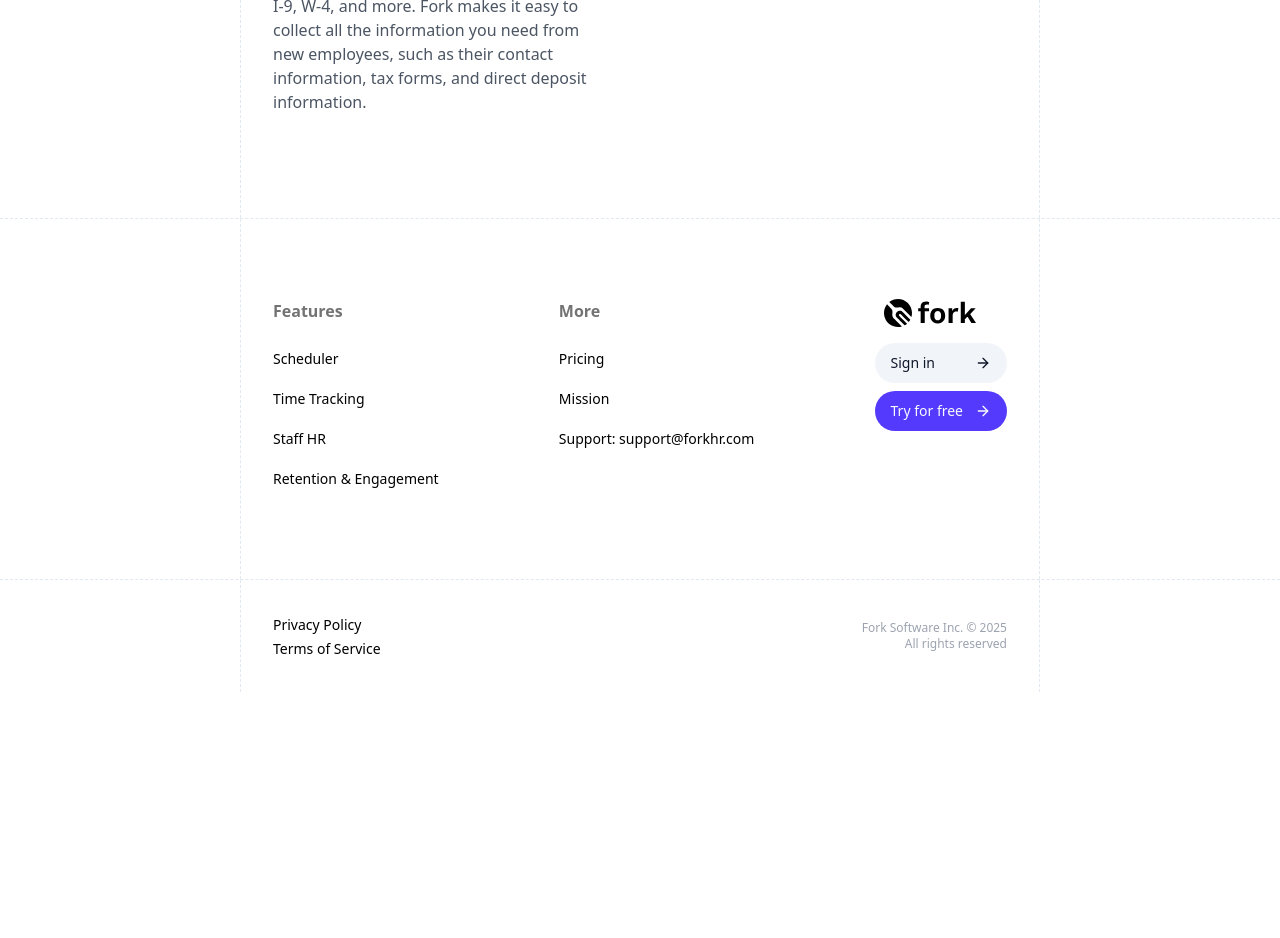
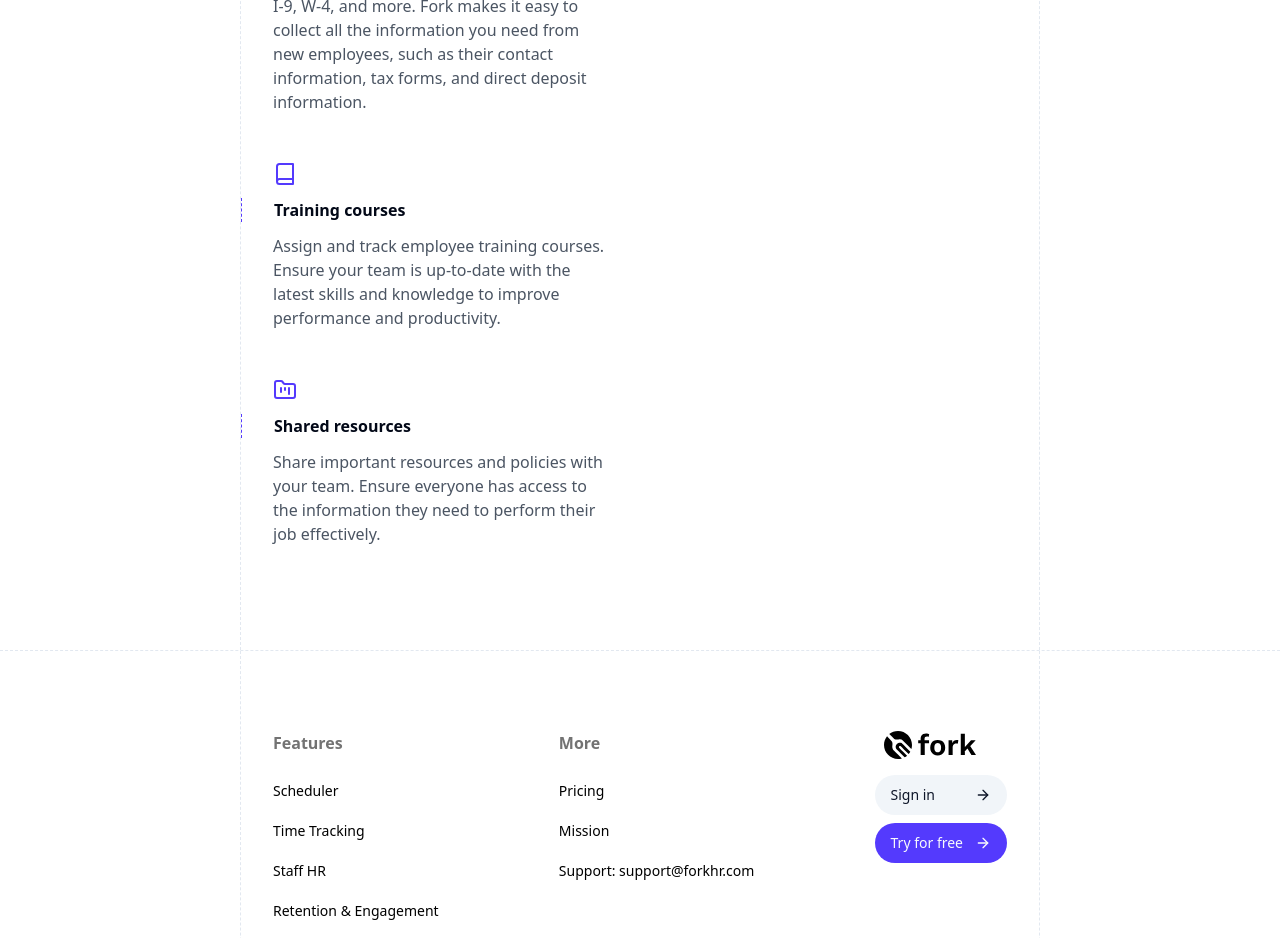
Before and after one commit to ForkHR/forkhr-website, a React (Vite) app: page /staff-hr in a window 1280 px wide. Shown: the part 1460-2398 px from the top of the page. Before the commit the page ends 2152 px from the top, so only its background shows below. Built offline with nearby package versions, Linux system fonts and the light colour scheme; a web font is replaced by a local one.

Commit message:
Refactor code structure for improved readability and maintainability

```diff
--- a/src/pages/Home.jsx
+++ b/src/pages/Home.jsx
@@ -1,7 +1,7 @@
 import { Button } from '@/components/ui/button'
 import { CheckIcon } from '@radix-ui/react-icons'
 import { useEffect } from 'react'
-import { ArrowRight, BellIcon, CalendarClock, ClockIcon, FolderIcon, PieChartIcon, StarIcon, UserIcon } from 'lucide-react'
+import { ArrowRight, BellIcon, Book, CalendarClock, ClockIcon, FolderIcon, FolderKanban, PieChartIcon, StarIcon, UserIcon } from 'lucide-react'
 import { Link } from 'react-router-dom'
 
 
@@ -13,7 +13,7 @@ const Section1 = () => {
                     Workforce<br/>management<br/>made easy<span className="text-primary">.</span>
                 </h1>
                 <div className="flex flex-col gap-1">
-                    <li className="flex items-center text-sm gap-2"><CheckIcon className="w-5 h-5" color="#533afd"/>Schedule & Time Tracking</li>
+                    <li className="flex items-center text-sm gap-2"><CheckIcon className="w-5 h-5" color="#533afd"/>Scheduler & Time Tracking</li>
                     <li className="flex items-center text-sm gap-2"><CheckIcon className="w-5 h-5" color="#533afd"/>Staff HR & Compliance</li>
                     <li className="flex items-center text-sm gap-2"><CheckIcon className="w-5 h-5" color="#533afd"/>Boost Retention & Engagement</li>
                 </div>
@@ -49,7 +49,7 @@ const Section2 = () => {
                     </h1>
                 </div>
                 <p className="flex-1 text-base md:text-xl">
-                    Your business is unique, and so are your operations. Fork HR is designed to cater to your unique needs. Whether you have multiple locations, or you have a large team, our platform was designed to help you run your business efficiently.
+                    Your business is unique, and so are your operations. Fork is designed to cater to your unique needs. Whether you have multiple locations, or you have a large team, our platform was designed to help you run your business efficiently.
                 </p>
             </div>
             <div>
@@ -57,7 +57,7 @@ const Section2 = () => {
                 </div>
                 <div className="flex md:flex-row flex-col gap-4 md:px-8 px-4 border-slate-200 border-dashed justify-between border-b py-8">
                     <h5 className="text-xl text-semibold flex-1">
-                        <span className="text-primary font-bold">1.</span> Schedule & Time Tracking
+                        <span className="text-primary font-bold">1.</span> Scheduler & Time Tracking
                     </h5>
                     <div className="text-sm md:text-base flex-1 flex flex-col gap-2 md:gap-6">
                         <p>
@@ -94,6 +94,12 @@ const Section2 = () => {
                         <p>
                             E-signatures and expiration reminders.
                         </p>
+                        <p>
+                            Training course assignments and tracking.
+                        </p>
+                        <p>
+                            Shared resources and policies.
+                        </p>
                     </div>
                 </div>
                 <div className="flex md:flex-row flex-col gap-4 md:px-8 px-4 border-slate-200 border-dashed justify-between py-8">
@@ -105,7 +111,7 @@ const Section2 = () => {
                             Gather feedback through employee surveys.
                         </p>
                         <p>
-                            Announcements to keep your team informed.
+                            News to keep your team informed.
                         </p>
                         <p>
                             Peer reviews to foster a culture of recognition and appreciation.
@@ -178,7 +184,7 @@ const Section3 = () => {
                                     More staff announcement reads & engagement
                                 </div>
                                 <div className="text-xl md:px-8 px-4">
-                                    Keep your team informed with announcements. Share important updates, news, and events to ensure everyone is on the same page.
+                                    Keep your team informed with news. Share important updates, news, and events to ensure everyone is on the same page.
                                 </div>
                             </div>
                         </div>
@@ -237,6 +243,22 @@ const apps = [
         image: "/assets/introduction-documents.png"
     },
     {
+        name: "Training",
+        title: "Employee training",
+        to: "/staff-hr",
+        description: "Assign and track employee training courses. Ensure your team is up-to-date with the latest skills and knowledge to improve performance and productivity.",
+        icon: <div className="h-8 w-8 flex justify-center items-center rounded-full bg-[#3647dd]"><Book className="w-4 h-4" color="#fff"/></div>,
+        image: "/assets/introduction-training.png"
+    },
+    {
+        name: "Resources",
+        title: "Shared resources",
+        to: "/staff-hr",
+        description: "Share important resources and policies with your team. Ensure everyone has access to the information they need to perform their job effectively.",
+        icon: <div className="h-8 w-8 flex justify-center items-center rounded-full bg-[#3647dd]"><FolderKanban className="w-4 h-4" color="#fff"/></div>,
+        image: "/assets/introduction-resource.png"
+    },
+    {
         name: "Surveys",
         title: "Gather feedback",
         to: "/retention-and-engagement",
@@ -245,10 +267,10 @@ const apps = [
         image: "/assets/introduction-surveys.png"
     },
     {
-        name: "Announcements",
+        name: "News",
         title: "Keep your team informed",
         to: "/retention-and-engagement",
-        description: "Keep your team informed with announcements. Share important updates, news, and events to ensure everyone is on the same page.",
+        description: "Keep your team informed with news. Share important updates, news, and events to ensure everyone is on the same page.",
         icon: <div className="h-8 w-8 flex justify-center items-center rounded-full bg-[#3647dd]"><BellIcon className="w-4 h-4" color="#fff"/></div>,
         image: "/assets/introduction-announcements.png"
     },
@@ -315,7 +337,7 @@ const Section4 = () => {
 const Home = () => {
     useEffect(() => {
         window.scrollTo(0, 0)
-        document.title = "Fork HR - Workforce management made easy"
+        document.title = "Fork - Workforce management made easy"
     }, [])
 
     return (
--- a/src/pages/Mission.jsx
+++ b/src/pages/Mission.jsx
@@ -14,7 +14,7 @@ const Mission = () => {
             </div>
             <div className="py-10">
                 <div className="text-2xl font-semibold">
-                    How Fork HR was born
+                    How Fork was born
                 </div>
                 <div className="py-4">
                     <div className="text-base max-w-[700px]">
--- a/src/pages/Pricing.jsx
+++ b/src/pages/Pricing.jsx
@@ -99,7 +99,7 @@ const Pricing = () => {
 
     useEffect(() => {
         window.scrollTo(0, 0)
-        document.title = 'Pricing - Fork HR'
+        document.title = 'Pricing - Fork'
     }, [])
 
     return (
--- a/src/pages/RetentionAndEngagement.jsx
+++ b/src/pages/RetentionAndEngagement.jsx
@@ -31,10 +31,10 @@ const Section2 = () => {
                         <div className="flex gap-3 flex-col py-6">
                             <BellIcon className="w-6 h-6 text-primary md:mx-8 mx-4"/>
                             <h5 className="text-base font-bold flex-1 md:px-8 px-4 border-l border-primary border-dashed">
-                                Announcements
+                                News
                             </h5>
                             <div className="text-base text-gray-600 md:px-8 px-4">
-                                Send important announcements to your employees, such as company news, policy changes, or upcoming events. Keep everyone informed and engaged with Fork.
+                                Send important News to your employees, such as company news, policy changes, or upcoming events. Keep everyone informed and engaged with Fork.
                             </div>
                         </div>
                         <div className="flex gap-3 flex-col py-6">
@@ -59,7 +59,7 @@ const StaffHr = () => {
 
     useEffect(() => {
         window.scrollTo(0,0)
-        document.title = "Retention and Engagement - Fork HR"
+        document.title = "Retention and Engagement - Fork"
     }, [])
 
     return (
--- a/src/pages/Scheduler.jsx
+++ b/src/pages/Scheduler.jsx
@@ -147,7 +147,7 @@ const Scheduler = () => {
 
     useEffect(() => {
         window.scrollTo(0,0)
-        document.title = "Scheduler - Fork HR"
+        document.title = "Scheduler - Fork"
     }, [])
 
     return (
--- a/src/pages/StaffHr.jsx
+++ b/src/pages/StaffHr.jsx
@@ -1,5 +1,5 @@
 import { Button } from '@/components/ui/button'
-import { ArrowLeftRightIcon, ArrowRight, CalendarClock, CheckIcon, CoffeeIcon, FileSignatureIcon, FolderIcon, FormInputIcon, SendIcon, TimerIcon } from 'lucide-react'
+import { ArrowLeftRightIcon, ArrowRight, Book, CalendarClock, CheckIcon, CoffeeIcon, FileSignatureIcon, FolderIcon, FolderKanban, FormInputIcon, SendIcon, TimerIcon } from 'lucide-react'
 import React, { useEffect } from 'react'
 import { Link } from 'react-router-dom'
 
@@ -49,6 +49,24 @@ const Section2 = () => {
                                 I-9, W-4, and more. Fork makes it easy to collect all the information you need from new employees, such as their contact information, tax forms, and direct deposit information.
                             </div>
                         </div>
+                        <div className="flex gap-3 flex-col py-6">
+                            <Book className="w-6 h-6 text-primary md:mx-8 mx-4"/>
+                            <h5 className="text-base font-bold flex-1 md:px-8 px-4 border-l border-primary border-dashed">
+                                Training courses
+                            </h5>
+                            <div className="text-base text-gray-600 md:px-8 px-4">
+                                Assign and track employee training courses. Ensure your team is up-to-date with the latest skills and knowledge to improve performance and productivity.
+                            </div>
+                        </div>
+                        <div className="flex gap-3 flex-col py-6">
+                            <FolderKanban className="w-6 h-6 text-primary md:mx-8 mx-4"/>
+                            <h5 className="text-base font-bold flex-1 md:px-8 px-4 border-l border-primary border-dashed">
+                                Shared resources
+                            </h5>
+                            <div className="text-base text-gray-600 md:px-8 px-4">
+                                Share important resources and policies with your team. Ensure everyone has access to the information they need to perform their job effectively.
+                            </div>
+                        </div>
                     </div>
                     <div className="flex-1 md:flex hidden"/>
                 </div>
@@ -62,7 +80,7 @@ const StaffHr = () => {
 
     useEffect(() => {
         window.scrollTo(0,0)
-        document.title = "Staff HR - Fork HR"
+        document.title = "Staff HR - Fork"
     }, [])
 
     return (
--- a/src/pages/TimeTracking.jsx
+++ b/src/pages/TimeTracking.jsx
@@ -70,7 +70,7 @@ const TimeTracking = () => {
 
     useEffect(() => {
         window.scrollTo(0,0)
-        document.title = "Time Tracking - Fork HR"
+        document.title = "Time Tracking - Fork"
     }, [])
 
     return (
```
Also changed, not shown: index.html (+13 -13 lines), public/assets/introduction-resource.png (added), public/assets/introduction-training.png (added).
